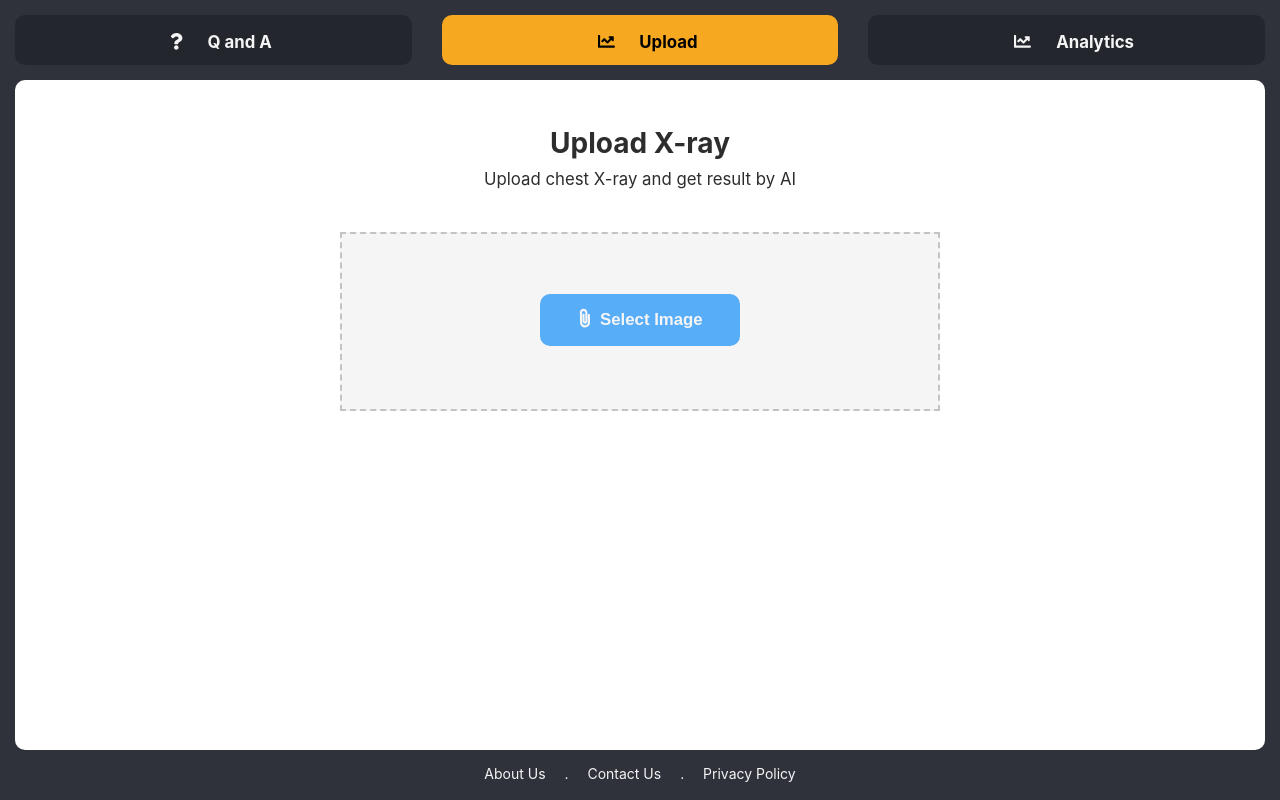
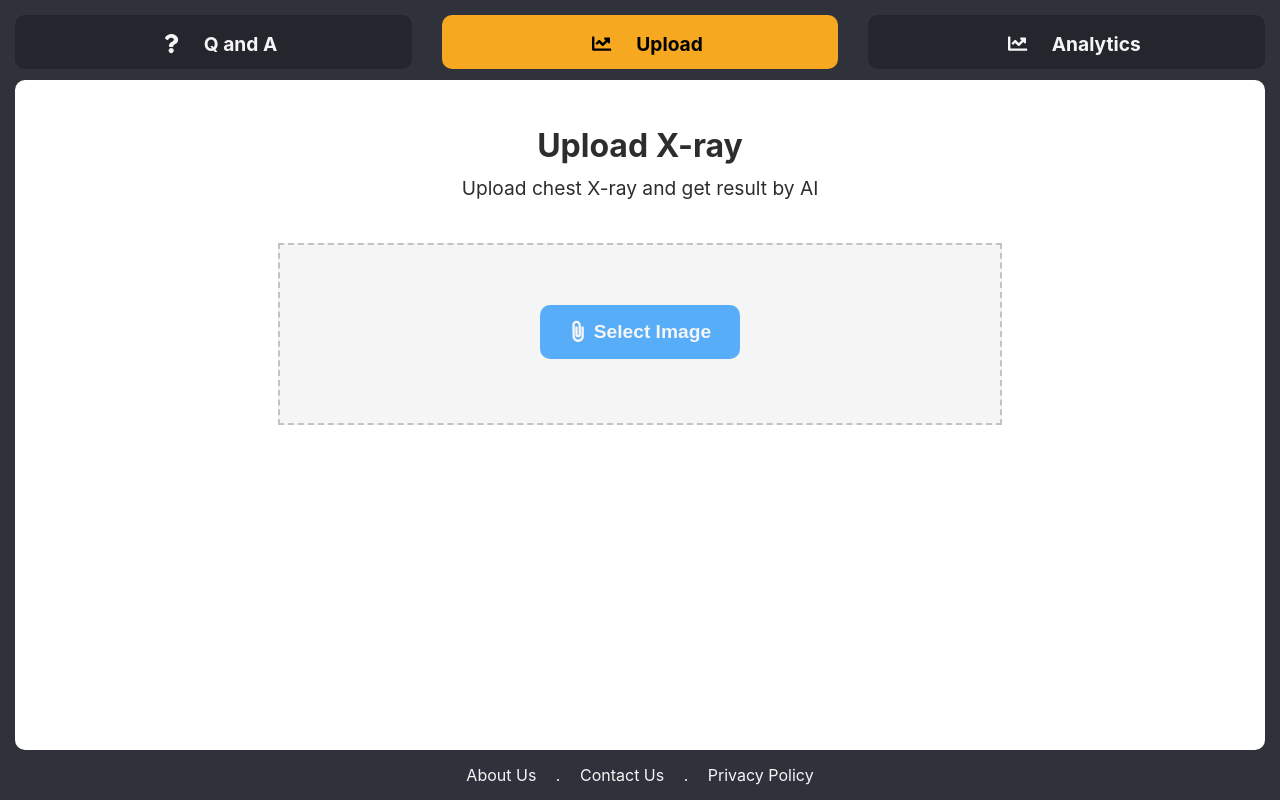
Before and after one commit to Dishant15/corvid-19-scan, a React (Create React App) app: page / in a window 1280 px wide. Built offline with nearby package versions, Linux system fonts and the light colour scheme.

Commit message:
desing minor update

```diff
--- a/src/global-styles/index.css
+++ b/src/global-styles/index.css
@@ -1,17 +1,13 @@
-* {
-	box-sizing: border-box;
-}
-
 html, body {
 	font-family: -apple-system, BlinkMacSystemFont, 'Segoe UI', 'Roboto', 'Oxygen',
 		'Ubuntu', 'Cantarell', 'Fira Sans', 'Droid Sans', 'Helvetica Neue',
 		sans-serif;
 	-webkit-font-smoothing: antialiased;
 	-moz-osx-font-smoothing: grayscale;
-	font-size: 14px;
 	height: 100%;
 	margin: 0px;
 	padding: 0px;
+	box-sizing: border-box;
 }
 
 code {
```
